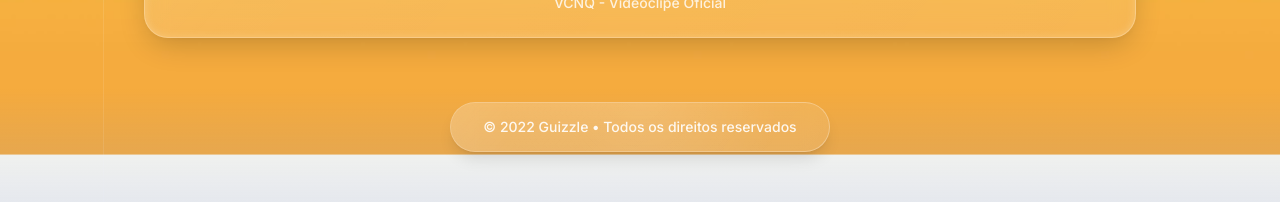
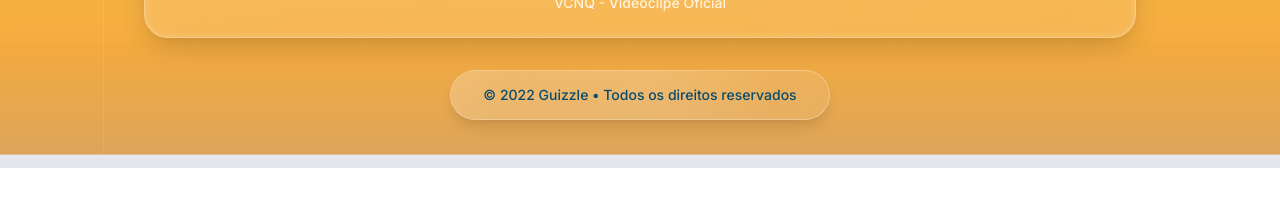
Before and after one commit to alx-ui/guizzle, a Next.js app: page / in a window 1280 px wide. Shown: the part 1445-1647 px from the top of the page. After the commit the page ends 1613 px from the top, so only its background shows below. Built offline with nearby package versions, Linux system fonts and the light colour scheme.

Commit message:
fix: adjust margin and text color in Footer component for improved layout

```diff
--- a/src/components/layout/Footer.tsx
+++ b/src/components/layout/Footer.tsx
@@ -2,9 +2,9 @@ export function Footer() {
   const currentYear = new Date().getFullYear();
 
   return (
-    <footer className="mt-16 mb-8 text-center text-sm px-4">
+    <footer className="mt-2 mb-4 text-center text-sm px-4">
       <div className="glass-effect inline-flex items-center gap-2 px-8 py-3.5 rounded-full shadow-lg hover:scale-105 hover:bg-white/15 transition-all duration-500">
-        <p className="text-white/90">© {currentYear} Guizzle • Todos os direitos reservados</p>
+        <p className="text-[#074b6d]">© {currentYear} Guizzle • Todos os direitos reservados</p>
       </div>
     </footer>
   );
```
